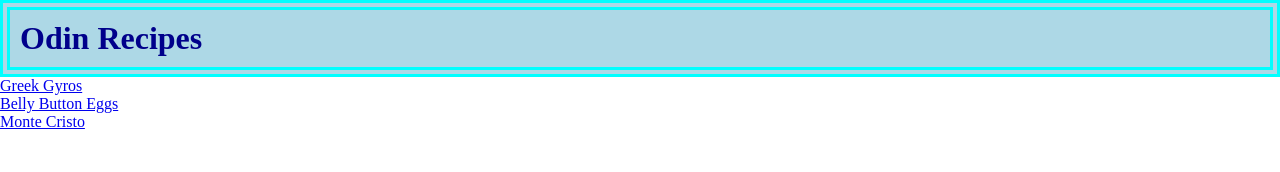
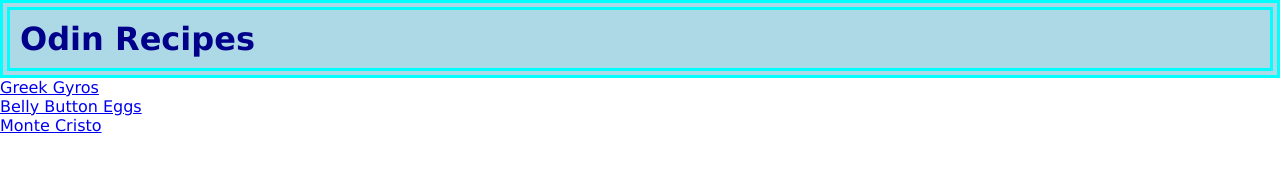
Before and after one commit to goldenvertex42/odin-recipes, a plain HTML site: page index.html in a window 1280 px wide. Drawn offline with Linux system fonts and the light colour scheme.

Commit message:
add font-family to h1

```diff
--- a/styles.css
+++ b/styles.css
@@ -7,6 +7,7 @@
 * {
     margin: 0;
     padding: 0;
+    font-family: Verdana, Arial, sans-serif;
 }
 
 h1 {
```
